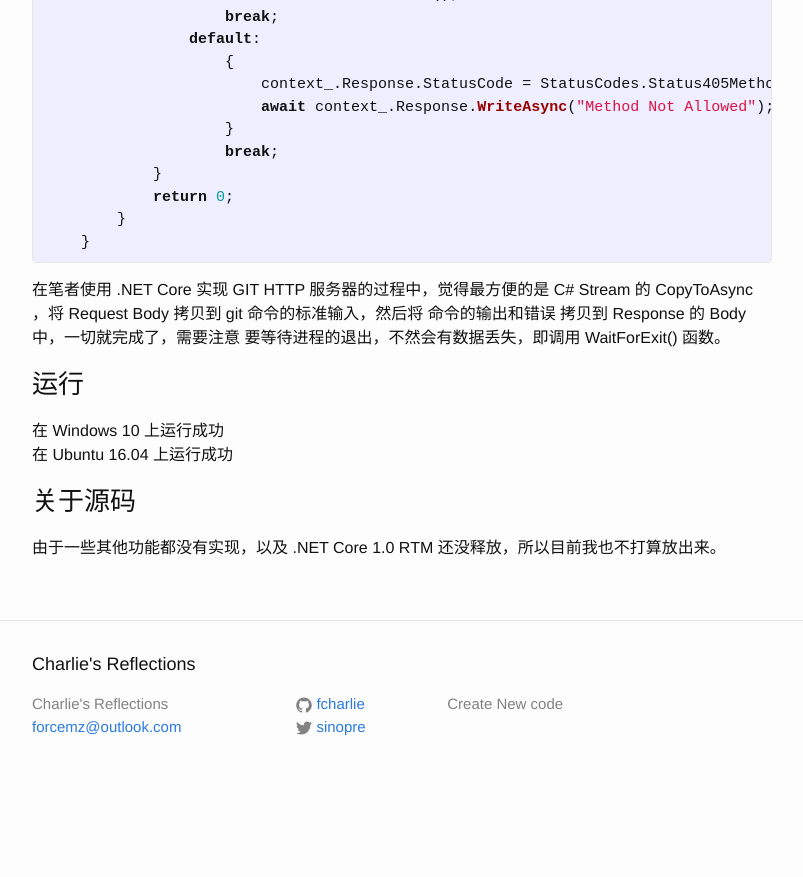
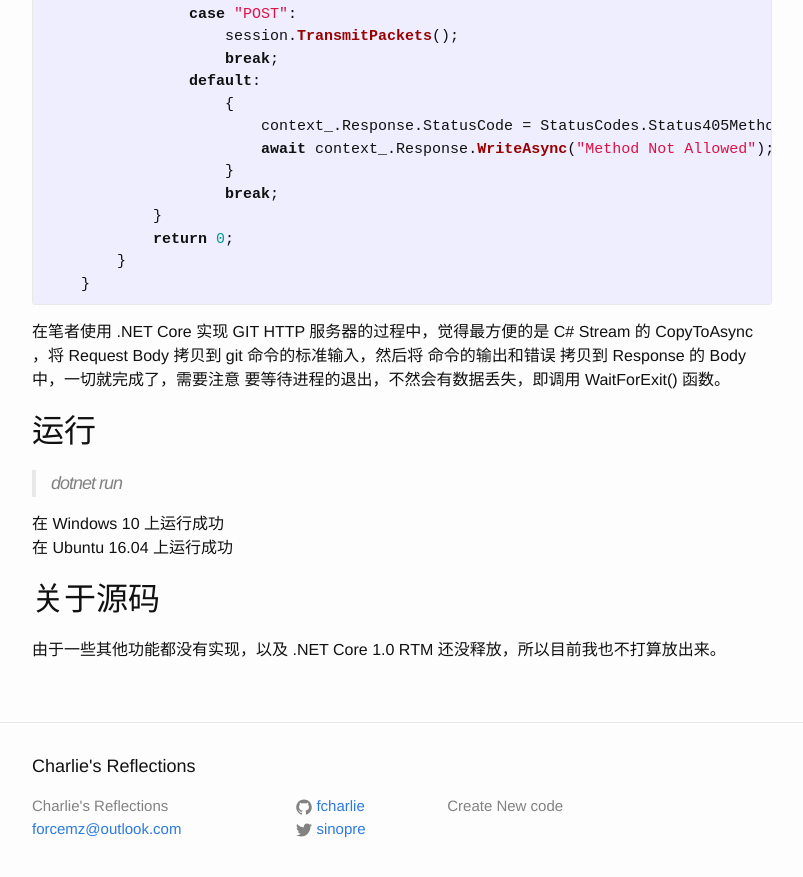
Before and after one commit to fcharlie/fcharlie.github.io, a Jekyll site: the page built from _posts/2016-05-30-Aquila.md, in a window 1280 px wide and 900 px high, scrolled down 7965 px. Shown: the top 877 px of the window, without its empty margins (238-1041 px from the left). Built offline with Jekyll 4.4.1, drawn with Linux system fonts in a browser that asks for light colours; before the commit the page ends 8763 px from its top, so only the background shows below that.

Commit message:
update doc

```diff
--- a/_posts/2016-05-30-Aquila.md
+++ b/_posts/2016-05-30-Aquila.md
@@ -6,11 +6,11 @@
 categories: developer
 ---
 
-## 关于
+# 关于
 
 Git HTTP 服务器是代码托管服务最重要的组件之一，Git HTTP 服务器将 HTTP 请求的数据写入到 git-upload-pack/git-receive-pack 的标准输入，然后读取 git-upload-pack/git-receive-pack 的输出，写入 HTTP 响应包体，然后传输给客户端。原理非常简单。
 
-### DotNet 安装
+## DotNet 安装
 
 首先需要下载 .NET Core  [.NET Downloads](https://www.microsoft.com/net/download) ,此站点为正式释放版本，如果要体验新的版本可以去 Github 项目主页下载最新的：Github: [dotnet/cli](https://github.com/dotnet/cli)
 
@@ -19,7 +19,7 @@
 到目前（20160525）为止，dotnet 对 Ubuntu 16.04 的支持稍微有些问题，dotnet 依赖 libicu52 而 Ubuntu 16.04 的版本是 libicu55，并且 Ubuntu 的源里面没有 libicu52，解决方案是从 ubuntu 14.04 的源下载即可，
 下载地址： http://packages.ubuntu.com/trusty/amd64/libicu52/download， dotnet 绝大部分功能还是能够正常运行的。
 
-### DotNet 命令
+## DotNet 命令
 
 通常来说，dotnet 创建一个项目非常简单，进入到一个目录，运行
 
@@ -41,7 +41,7 @@
 
 >dotnet publish
 
-### 项目依赖
+## 项目依赖
 
 对于 dotnet 项目而言，目前 RC2 为止，项目文件为 project.json （由于 project.json 的局限性，Microsoft 将迁移 project.json 到 csproj）
 
@@ -90,7 +90,7 @@
 
 在实现 Git HTTP 服务器的过程中，我选择了 Kestrel 库，Kestrel 是 ASP.NET 团队基于 libuv 实现的一个高效的 HTTP Web Server 库。项目地址： https://github.com/aspnet/KestrelHttpServer
 
-### Kestrel 服务器入口
+## Kestrel 服务器入口
 
 运行一个 HTTP 服务器，在 Kestrel 的眼中就是一个 WebHostBuilder，WebHostBuilder 绑定好参数就可以运行了，ASP.NET 团队做了很多事情，比如多线程，TCP 设置 NoDelay ，开启 HTTPS , 开启 HTTPS 要额外的证书，设置网站根目录，UseStartup 是一种模板类，实现的类必须拥有 Configure 方法。关于 Unix domain socket，笔者并未测试。
 
@@ -116,7 +116,7 @@
             host.Run();
 {% endhighlight %}
 
-### 服务器配置与初始化
+## 服务器配置与初始化
 
 熟悉 .NET 的都知道，以前读取配置文件有 System.Configuration ,通过读取 XML 格式后缀名为 .config 的配置文件， ASP.NET 开源后，实现了对 JSON 格式配置文件的默认支持。
 
@@ -184,7 +184,7 @@
     }
 {% endhighlight %}
 
-### 服务器请求与响应
+## 服务器请求与响应
 
 在 Kestrel 的世界观中， HTTP 请求和响应由 HttpContext 抽象， HttpContext 包含由 Request, Response 以及其他诸多的 .NET 类的成员和方法。
 
@@ -362,11 +362,13 @@
 
 在笔者使用 .NET Core 实现 GIT HTTP 服务器的过程中，觉得最方便的是 C# Stream 的 CopyToAsync ，将 Request Body 拷贝到 git 命令的标准输入，然后将 命令的输出和错误 拷贝到 Response 的 Body 中，一切就完成了，需要注意 要等待进程的退出，不然会有数据丢失，即调用 WaitForExit() 函数。
 
-### 运行
+## 运行
+
+> dotnet run
 
 在 Windows 10 上运行成功
 在 Ubuntu 16.04 上运行成功
 
-### 关于源码
+## 关于源码
 
 由于一些其他功能都没有实现，以及 .NET Core 1.0 RTM 还没释放，所以目前我也不打算放出来。
```
